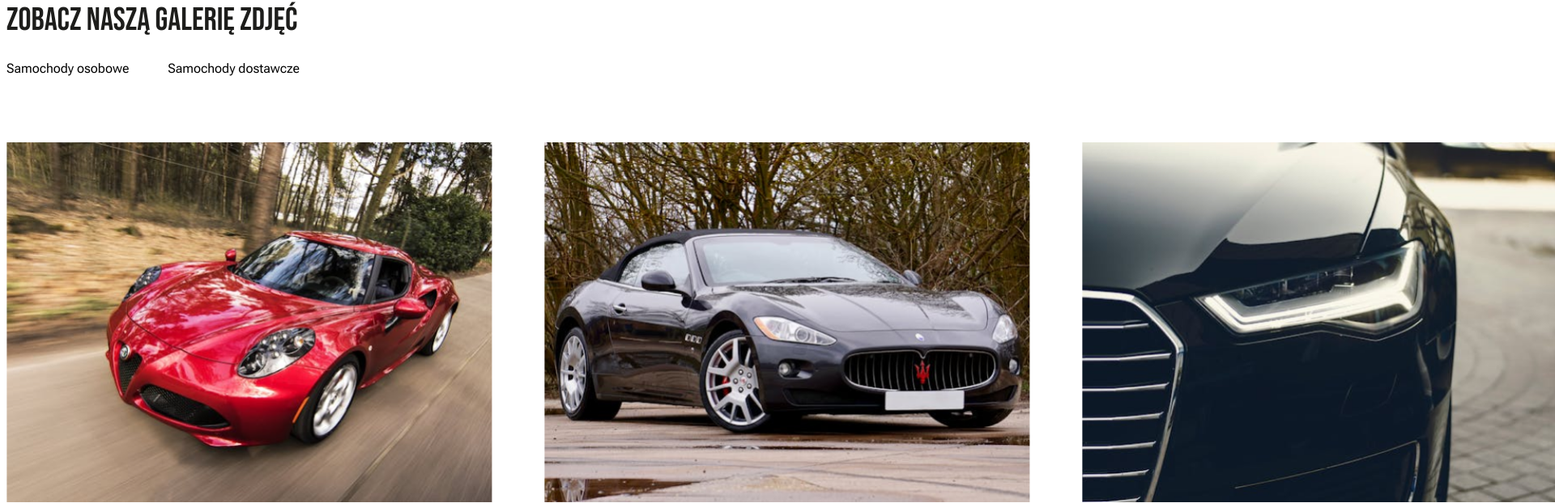
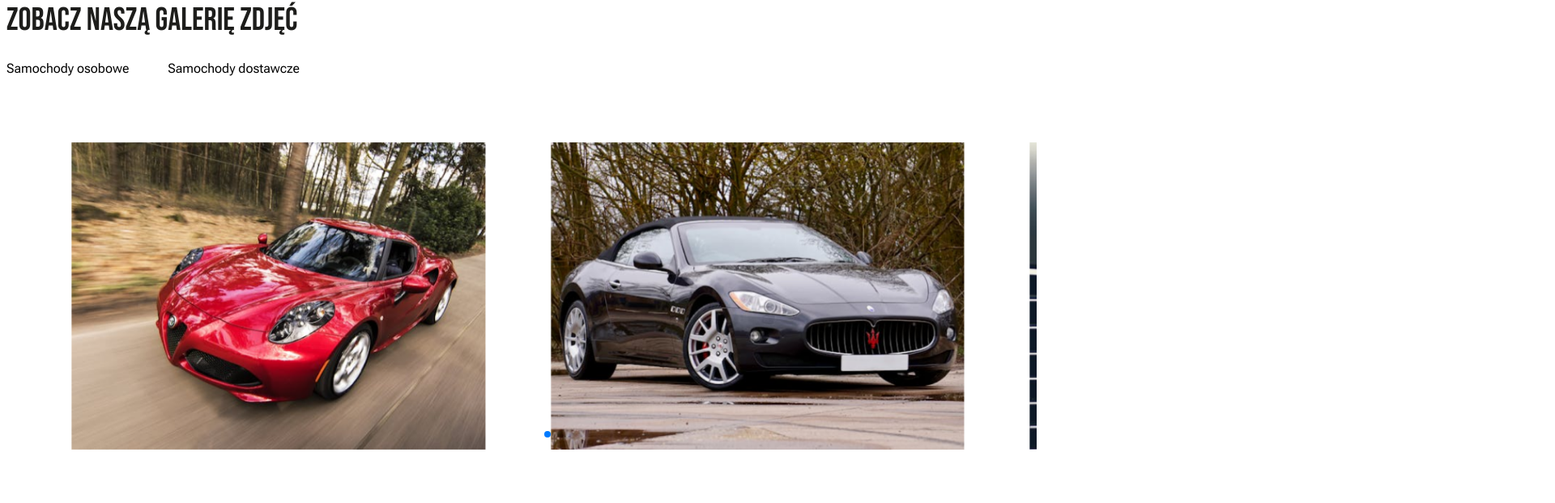
Before and after one commit to Satorki/proj-adsitePro-CarsSpot, a Next.js app: page / in a window 1280 px wide. Shown: the part 1015-1637 px from the top of the page at 81% size, 1920 px wide, since content can reach past the window. After the commit the page ends 1571 px from the top, so only its background shows below. Built offline with nearby package versions, Linux system fonts and the light colour scheme.

Commit message:
gallery slider added

```diff
--- a/components/atoms/Photo.tsx
+++ b/components/atoms/Photo.tsx
@@ -7,8 +7,14 @@ interface Props {
 
 const Photo: React.FC<Props> = ({ photo }) => {
   return (
-    <div className="w-[600px] h-[446px]">
-      <Image src={photo} alt="photo" width={600} height={446} />
+    <div>
+      <Image
+        src={photo}
+        alt="photo"
+        width={600}
+        height={446}
+        style={{ objectFit: "cover" }}
+      />
     </div>
   );
 };
--- a/components/molecules/Slide.tsx
+++ /dev/null
@@ -1,14 +0,0 @@
-import React from 'react'
-import Photo from '../atoms/Photo'
-
-interface Props {
-    photo: string
-}
-
-const Slide : React.FC<Props> = ({photo}) => {
-  return (
-    <div><Photo photo={photo}/></div>
-  )
-}
-
-export default Slide
--- a/components/organisms/Slider.tsx
+++ b/components/organisms/Slider.tsx
@@ -1,14 +1,38 @@
-import React from "react";
-import Slide from "../molecules/Slide";
+"use client";
+import React, { useRef, useState } from "react";
+import { Swiper, SwiperSlide } from "swiper/react";
+import "swiper/css";
+import "swiper/css/pagination";
+import { Pagination } from "swiper/modules";
+import Photo from "../atoms/Photo";
 
 const Slider = () => {
-  const Photos = ["Photo2", "Photo1", "Photo3"];
+  const photos = ["Photo2", "Photo1", "Photo3"];
 
   return (
-    <div className="max-w-[1264px] mx-auto flex gap-16 mt-20">
-      {Photos.map((photo) => (
-        <Slide photo={`/images/${photo}.png`} key={photo} />
-      ))}
+    <div className="ml-[88px] mt-20">
+      <Swiper
+        spaceBetween={80}
+        slidesPerView={2.15}
+        pagination={{
+          dynamicBullets: false,
+          clickable: true,
+          bulletClass: "swiper-pagination-bullet",
+          bulletActiveClass: "swiper-pagination-bullet-active",
+          renderBullet: (index, className) =>
+            `<span class="${className}"></span>`,
+        }}
+        modules={[Pagination]}
+      >
+        {photos.map((photoName) => (
+          <SwiperSlide key={photoName}>
+            <Photo photo={`/images/${photoName}.png`} />
+          </SwiperSlide>
+        ))}
+        <div className="">
+          <div className="swiper-pagination absolute top-10"></div>
+        </div>
+      </Swiper>
     </div>
   );
 };
--- a/containers/home-page/Gallery.tsx
+++ b/containers/home-page/Gallery.tsx
@@ -6,7 +6,7 @@ const Gallery = () => {
   return (
     <div className="bg-[var(--backgorundWhite)]">
       <Headers />
-      <div className="h-[678px]">
+      <div className="">
         <Slider />
       </div>
     </div>
```
Also changed, not shown: containers/home-page/Seo.tsx (added, +9 -0 lines), package.json (+7 -4 lines), 2 other files (tests, documents, lock files or other folders).
